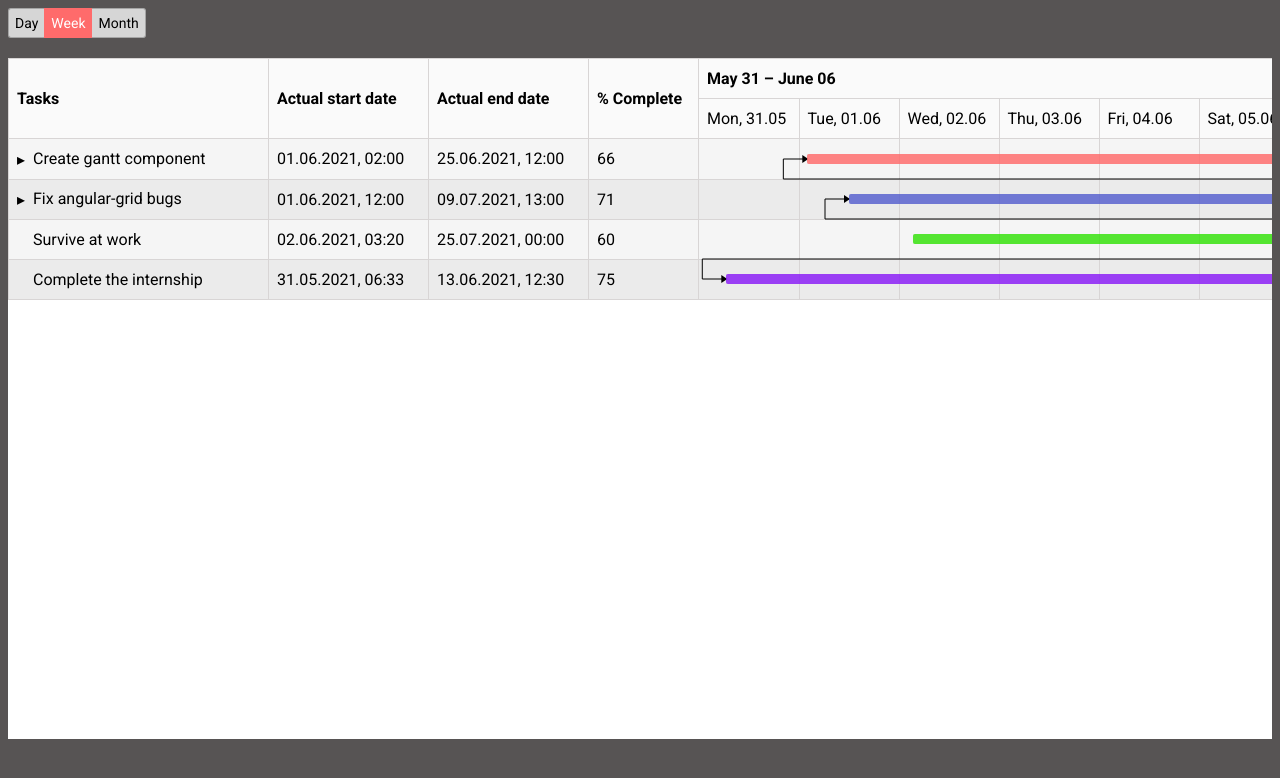
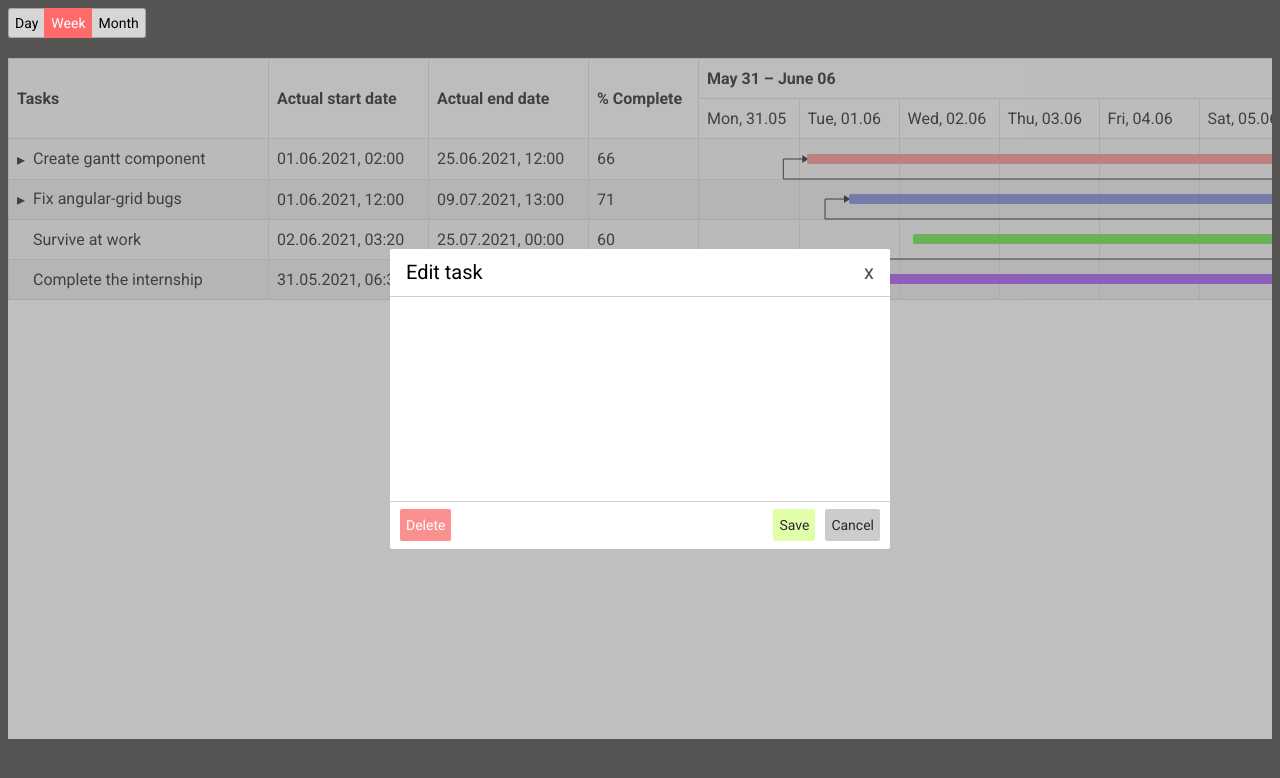
Before and after one commit to Overfirst/angular-gantt, an Angular app: page / in a window 1280 px wide. Shown: the top 778 px of the page. Built offline with nearby package versions, Linux system fonts and the light colour scheme.

Commit message:
Заготовка компонента модалки для редактирования таска

```diff
--- /dev/null
+++ b/src/app/shared/components/gantt/gantt-edit-modal/gantt-edit-modal.component.html
@@ -0,0 +1,19 @@
+<div class="modal">
+  <div class="top-bottom">
+    <span class="header-text">Edit task</span>
+    <span (click)="closeClick($event)" class="header-text">x</span>
+  </div>
+
+  <div class="content">
+
+  </div>
+
+  <div class="top-bottom">
+    <button (click)="deleteClick($event)" class="btn btn-delete">Delete</button>
+
+    <div>
+      <button (click)="saveClick($event)" class="btn btn-save">Save</button>
+      <button (click)="cancelClick($event)" class="btn">Cancel</button>
+    </div>
+  </div>
+</div>
--- /dev/null
+++ b/src/app/shared/components/gantt/gantt-edit-modal/gantt-edit-modal.component.scss
@@ -0,0 +1,86 @@
+$modal-height: 300px;
+$top-bottom-height: 48px;
+$top-bottom-border-color: rgb(207, 207, 207);
+
+.modal {
+  width: 500px;
+  height: $modal-height;
+  background-color: rgba(255, 255, 255);
+  border-radius: 2px;
+  transition: all 0.2s;
+  user-select: none;
+}
+
+.header-text {
+  font-size: 20px;
+  margin-left: 16px;
+
+  &:last-child {
+    font-size: 20px;
+    opacity: 0.7;
+    margin-right: 16px;
+    cursor: pointer;
+    transition: 0.1s;
+
+    &:hover {
+      transform: scale(1.7, 1.5);
+      opacity: 1;
+    }
+  }
+}
+
+.content {
+  height: $modal-height - 2 * $top-bottom-height;
+}
+
+.top-bottom {
+  display: flex;
+  align-items: center;
+  height: $top-bottom-height;
+  justify-content: space-between;
+
+  &:first-child {
+    border-bottom: 1px solid $top-bottom-border-color;
+  }
+
+  &:last-child {
+    border-top: 1px solid $top-bottom-border-color;
+  }
+}
+
+.btn {
+  margin-left: 10px;
+  height: 32px;
+  font-size: 14px;
+  background: rgb(204, 204, 204);
+  border: none;
+  border-radius: 2px;
+  cursor: pointer;
+  transition: all 0.3s;
+  color: rgb(42, 42, 42);
+
+  &:hover {
+    background: rgb(168, 168, 168);
+  }
+
+  &:last-child {
+    margin-right: 10px;
+  }
+}
+
+.btn-delete {
+  background: rgb(250, 143, 143);
+  color: #fff;
+
+  &:hover {
+    background: rgb(255, 94, 94);
+  }
+}
+
+.btn-save {
+  background: rgb(224, 255, 168);
+
+  &:hover {
+    background: rgb(180, 240, 70);
+  }
+}
--- /dev/null
+++ b/src/app/shared/components/gantt/gantt-edit-modal/gantt-edit-modal.component.ts
@@ -0,0 +1,30 @@
+import { Component, OnInit, ChangeDetectionStrategy, Output, EventEmitter } from '@angular/core';
+
+@Component({
+  selector: 'gantt-edit-modal',
+  templateUrl: './gantt-edit-modal.component.html',
+  styleUrls: ['./gantt-edit-modal.component.scss'],
+  changeDetection: ChangeDetectionStrategy.OnPush
+})
+export class GanttEditModalComponent {
+  @Output() public closeClicked = new EventEmitter<MouseEvent>();
+  @Output() public deleteClicked = new EventEmitter<MouseEvent>();
+  @Output() public saveClicked = new EventEmitter<MouseEvent>();
+  @Output() public cancelClicked = new EventEmitter<MouseEvent>();
+
+  public closeClick(event: MouseEvent): void {
+    this.closeClicked.emit(event);
+  }
+
+  public deleteClick(event: MouseEvent): void {
+    this.deleteClicked.emit(event);
+  }
+
+  public saveClick(event: MouseEvent): void {
+    this.saveClicked.emit(event);
+  }
+
+  public cancelClick(event: MouseEvent): void {
+    this.cancelClicked.emit(event);
+  }
+}
--- a/src/app/shared/components/gantt/gantt.component.html
+++ b/src/app/shared/components/gantt/gantt.component.html
@@ -28,4 +28,15 @@
       (rowChanged)="changeRow($event)"
     ></gantt-timeline>
   </div>
+
+  <div *ngIf="modalOpened" class="modal-overlay">
+    <div class="edit-modal-container">
+      <gantt-edit-modal
+        (closeClicked)="modalCloseClicked($event)"
+        (deleteClicked)="modalDeleteClicked($event)"
+        (saveClicked)="modalSaveClicked($event)"
+        (cancelClicked)="modalCancelClicked($event)"
+      ></gantt-edit-modal>
+    </div>
+  </div>
 </div>
--- a/src/app/shared/components/gantt/gantt.component.scss
+++ b/src/app/shared/components/gantt/gantt.component.scss
@@ -1,8 +1,26 @@
 .gantt-content {
   display: flex;
   overflow: hidden;
+  position: relative;
 }
 
 .active-row {
   background: #ffe46cf3;
 }
+
+.modal-overlay {
+  position: absolute;
+  top: 0;
+  left: 0;
+  width: 100%;
+  height: 100%;
+  z-index: 5000;
+  background-color: rgba(128, 128, 128, 0.5);
+}
+
+.edit-modal-container {
+  position: absolute;
+  left: 50%;
+  top: 50%;
+  transform: translate(-50%, -50%);
+}
--- a/src/app/shared/components/gantt/gantt.component.ts
+++ b/src/app/shared/components/gantt/gantt.component.ts
@@ -29,6 +29,8 @@ export class GanttComponent implements AfterViewInit {
 
   @Input() public dependencies: GanttTaskDependency[] = [];
   @Input() public contentHeight = 500;
+
+  public modalOpened = true;
 
   public tasksRows: GanttTaskRow[] = [];
   public visibleRows: GanttTaskRow[] = [];
@@ -82,4 +84,20 @@ export class GanttComponent implements AfterViewInit {
   public openCloseClicked(row: GanttTaskRow | null): void {
     this.visibleRows = this.service.getVisibleRows(this.tasksRows);
   }
+
+  public modalCloseClicked(event: MouseEvent): void {
+    this.modalOpened = false;
+  }
+
+  public modalDeleteClicked(event: MouseEvent): void {
+
+  }
+
+  public modalSaveClicked(event: MouseEvent): void {
+
+  }
+
+  public modalCancelClicked(event: MouseEvent): void {
+    this.modalOpened = false;
+  }
 }
--- a/src/app/shared/modules/gantt.module.ts
+++ b/src/app/shared/modules/gantt.module.ts
@@ -8,6 +8,7 @@ import { GanttPeriodsComponent } from '../components/gantt/gantt-periods/gantt-p
 import { GanttTimelineComponent } from '../components/gantt/gantt-timeline/gantt-timeline.component';
 import { GanttTaskProgressComponent } from '../components/gantt/gantt-task-progress/gantt-task-progress.component';
 import { GanttDependenciesComponent } from '../components/gantt/gantt-dependencies/gantt-dependencies.component';
+import { GanttEditModalComponent } from '../components/gantt/gantt-edit-modal/gantt-edit-modal.component';
 
 import { RowHeightDirective } from '../directives/row-height.directive';
 
@@ -20,6 +21,7 @@ import { RowHeightDirective } from '../directives/row-height.directive';
       GanttTimelineComponent,
       GanttTaskProgressComponent,
       GanttDependenciesComponent,
+      GanttEditModalComponent,
       RowHeightDirective
   ],
   exports: [
@@ -28,7 +30,8 @@ import { RowHeightDirective } from '../directives/row-height.directive';
       GanttPeriodsComponent,
       GanttTimelineComponent,
       GanttTaskProgressComponent,
-      GanttDependenciesComponent
+      GanttDependenciesComponent,
+      GanttEditModalComponent
   ],
   providers: [DatePipe]
 })
```
